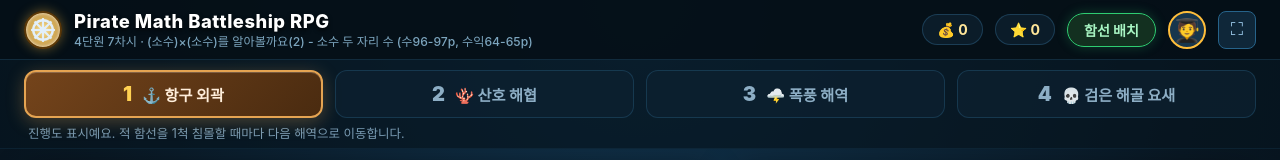
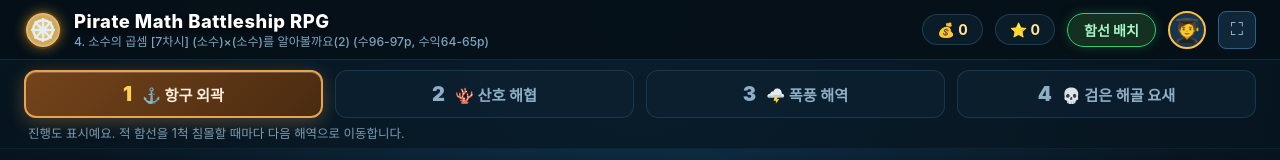
Before and after one commit to KIMYOUNGJIP/battleship-game-, a website with bundled scripts: page public/index.html in a window 1280 px wide. Shown: the top 160 px of the page. Built offline with nearby package versions, Linux system fonts and the light colour scheme; a web font is replaced by a local one.

Commit message:
style: 타이틀 하단 단원 차시 제목 형식 수정 (4. 소수의 곱셈 [7차시] (소수)×(소수)를 알아볼까요(2))

```diff
--- a/public/index.html
+++ b/public/index.html
@@ -26,7 +26,7 @@
         </div>
         <div class="title-group">
           <h1 class="game-title">Pirate Math Battleship RPG</h1>
-          <span class="game-subtitle">4단원 7차시 · (소수)×(소수)를 알아볼까요(2) - 소수 두 자리 수 (수96-97p, 수익64-65p)</span>
+          <span class="game-subtitle">4. 소수의 곱셈 [7차시] (소수)×(소수)를 알아볼까요(2) (수96-97p, 수익64-65p)</span>
         </div>
       </div>
 
```
